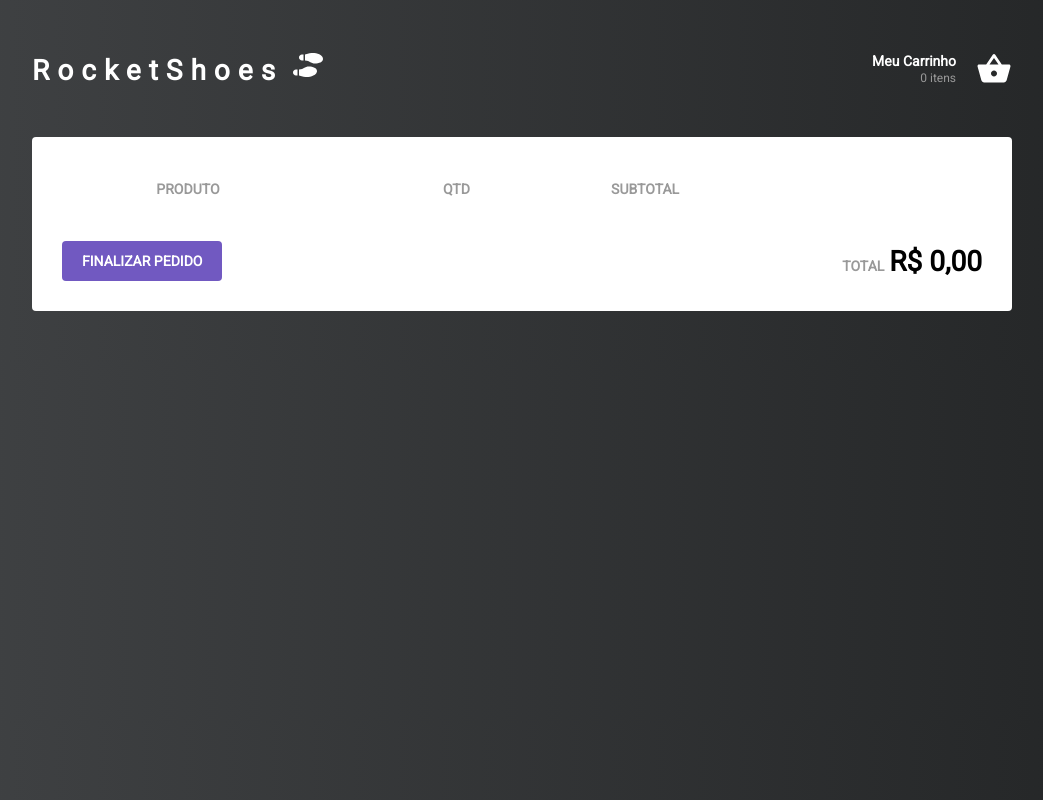
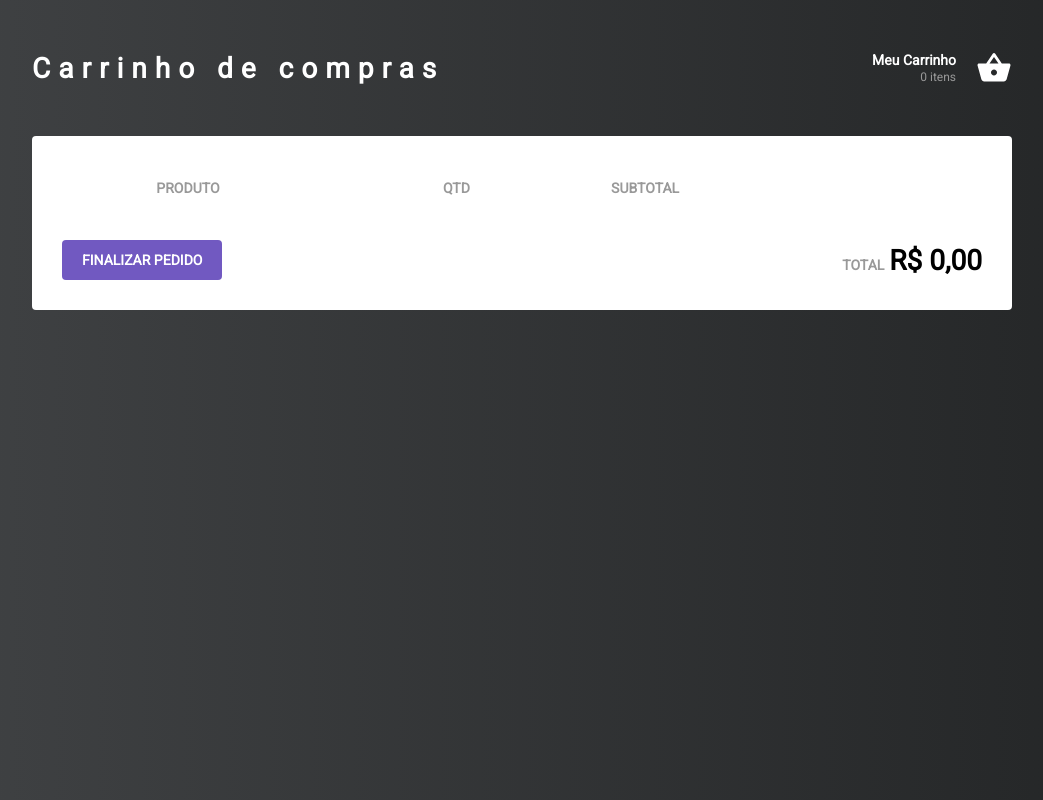
Before and after one commit to aryclenio/AryShoes, a React (Create React App) app: page /cart in a window 1280 px wide. Shown: the whole page, without its empty margins (118-1161 px from the left). Built offline with nearby package versions, Linux system fonts and the light colour scheme.

Commit message:
Having dom manipulation

```diff
--- a/package.json
+++ b/package.json
@@ -55,7 +55,7 @@
     "eslint-plugin-prettier": "^3.1.2",
     "eslint-plugin-react": "^7.17.0",
     "eslint-plugin-react-hooks": "^1.7.0",
-    "eslint-plugin-react-lint": "^0.1.2",
+    "eslint-plugin-react-lint": "^0.1.3",
     "json-server": "^0.15.1",
     "prettier": "^1.19.1"
   }
--- a/src/components/Header/index.js
+++ b/src/components/Header/index.js
@@ -10,7 +10,7 @@ export default function Header() {
   return (
     <Container>
       <Link to="/">
-        <h1>
+        <h1 className="logo">
           RocketShoes
           <FaShoePrints color="#fff" size={30} />
         </h1>
--- a/src/pages/Cart/index.js
+++ b/src/pages/Cart/index.js
@@ -1,5 +1,5 @@
 /* eslint-disable jsx-a11y/control-has-associated-label */
-import React from 'react';
+import React, { useEffect } from 'react';
 import { useDispatch, useSelector } from 'react-redux';
 import {
   MdRemoveCircleOutline,
@@ -11,6 +11,11 @@ import * as CartActions from '../../redux/modules/cart/actions';
 import { formatPrice } from '../../util/format';
 
 export default function Cart() {
+  useEffect(() => {
+    window.document.getElementsByClassName('logo')[0].textContent =
+      'Carrinho de compras';
+  }, []);
+
   const total = useSelector(state =>
     formatPrice(
       state.cart.reduce((totalSum, product) => {
--- a/src/pages/Home/index.js
+++ b/src/pages/Home/index.js
@@ -24,6 +24,7 @@ export default function Home() {
 
   // utilizando dispach do redux em um componente funcional
   const dispatch = useDispatch();
+
   useEffect(() => {
     async function loadProducts() {
       const response = await api.get('products');
```
Also changed, not shown: .eslintrc.js, 1 other file (tests, documents, lock files or other folders).
